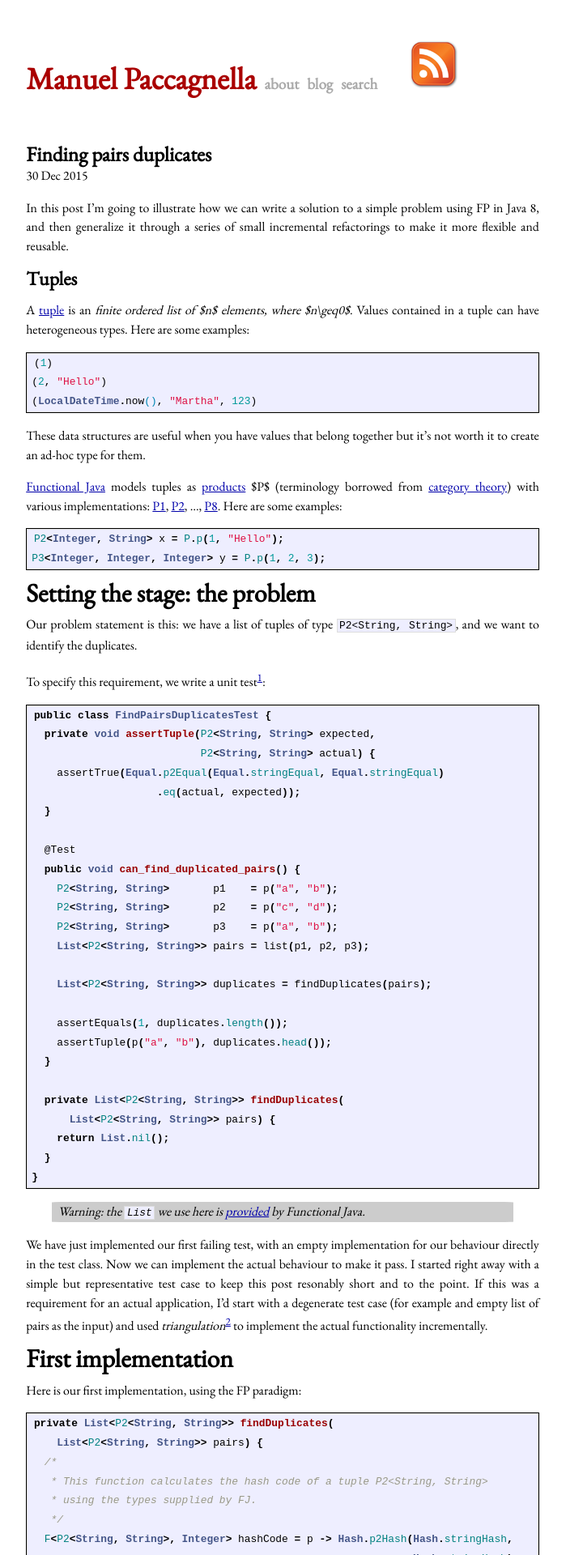
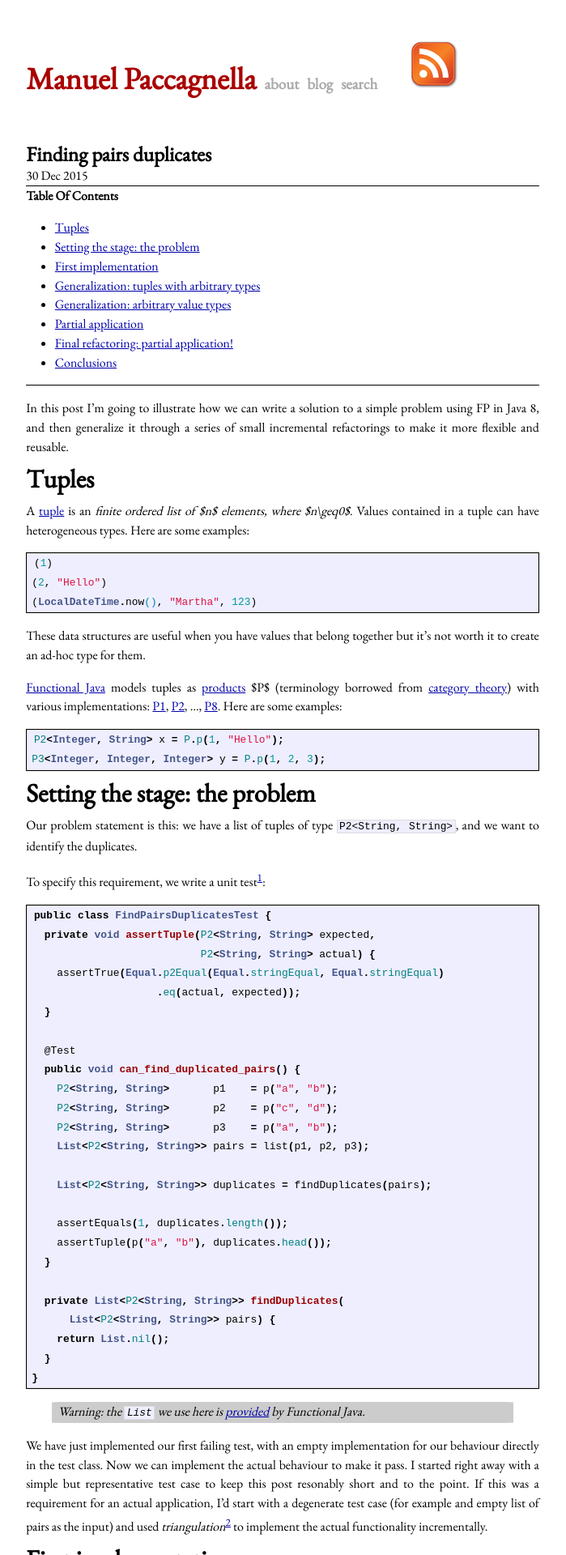
Before and after one commit to manuelp/manuelp.github.io, a Jekyll site: the page built from _posts/2015-12-30-pairs-duplicates.markdown, in a window 1280 px wide. Shown: the top 1920 px of the page at 81% size, without its empty margins (291-990 px from the left). Built offline with Jekyll 4.4.1, drawn with Linux system fonts in a browser that asks for light colours; some web fonts are replaced; some of the changed lines change nothing that is shown.

Commit message:
Introduced automatic TOC

```diff
--- /dev/null
+++ b/_includes/toc.html
@@ -0,0 +1,189 @@
+{% capture tocWorkspace %}
+    {% comment %}
+        Copyright (c) 2017 Vladimir "allejo" Jimenez
+
+        Permission is hereby granted, free of charge, to any person
+        obtaining a copy of this software and associated documentation
+        files (the "Software"), to deal in the Software without
+        restriction, including without limitation the rights to use,
+        copy, modify, merge, publish, distribute, sublicense, and/or sell
+        copies of the Software, and to permit persons to whom the
+        Software is furnished to do so, subject to the following
+        conditions:
+
+        The above copyright notice and this permission notice shall be
+        included in all copies or substantial portions of the Software.
+
+        THE SOFTWARE IS PROVIDED "AS IS", WITHOUT WARRANTY OF ANY KIND,
+        EXPRESS OR IMPLIED, INCLUDING BUT NOT LIMITED TO THE WARRANTIES
+        OF MERCHANTABILITY, FITNESS FOR A PARTICULAR PURPOSE AND
+        NONINFRINGEMENT. IN NO EVENT SHALL THE AUTHORS OR COPYRIGHT
+        HOLDERS BE LIABLE FOR ANY CLAIM, DAMAGES OR OTHER LIABILITY,
+        WHETHER IN AN ACTION OF CONTRACT, TORT OR OTHERWISE, ARISING
+        FROM, OUT OF OR IN CONNECTION WITH THE SOFTWARE OR THE USE OR
+        OTHER DEALINGS IN THE SOFTWARE.
+    {% endcomment %}
+    {% comment %}
+        Version 1.2.1
+          https://github.com/allejo/jekyll-toc
+
+        "...like all things liquid - where there's a will, and ~36 hours to spare, there's usually a/some way" ~jaybe
+
+        Usage:
+            {% include toc.html html=content sanitize=true class="inline_toc" id="my_toc" h_min=2 h_max=3 %}
+
+        Parameters:
+            * html         (string) - the HTML of compiled markdown generated by kramdown in Jekyll
+
+        Optional Parameters:
+            * sanitize      (bool)   : false  - when set to true, the headers will be stripped of any HTML in the TOC
+            * class         (string) :   ''   - a CSS class assigned to the TOC
+            * id            (string) :   ''   - an ID to assigned to the TOC
+            * h_min         (int)    :   1    - the minimum TOC header level to use; any header lower than this value will be ignored
+            * h_max         (int)    :   6    - the maximum TOC header level to use; any header greater than this value will be ignored
+            * ordered       (bool)   : false  - when set to true, an ordered list will be outputted instead of an unordered list
+            * item_class    (string) :   ''   - add custom class(es) for each list item; has support for '%level%' placeholder, which is the current heading level
+            * submenu_class (string) :   ''   - add custom class(es) for each child group of headings; has support for '%level%' placeholder which is the current "submenu" heading level
+            * base_url      (string) :   ''   - add a base url to the TOC links for when your TOC is on another page than the actual content
+            * anchor_class  (string) :   ''   - add custom class(es) for each anchor element
+            * skip_no_ids   (bool)   : false  - skip headers that do not have an `id` attribute
+            * flat_toc      (bool)   : false  - when set to true, the TOC will be a single level list
+
+        Output:
+            An ordered or unordered list representing the table of contents of a markdown block. This snippet will only
+            generate the table of contents and will NOT output the markdown given to it
+    {% endcomment %}
+
+    {% capture newline %}
+    {% endcapture %}
+    {% assign newline = newline | rstrip %} <!-- Remove the extra spacing but preserve the newline -->
+
+    {% capture deprecation_warnings %}{% endcapture %}
+
+    {% if include.baseurl %}
+        {% capture deprecation_warnings %}{{ deprecation_warnings }}<!-- jekyll-toc :: "baseurl" has been deprecated, use "base_url" instead -->{{ newline }}{% endcapture %}
+    {% endif %}
+
+    {% if include.skipNoIDs %}
+        {% capture deprecation_warnings %}{{ deprecation_warnings }}<!-- jekyll-toc :: "skipNoIDs" has been deprecated, use "skip_no_ids" instead -->{{ newline }}{% endcapture %}
+    {% endif %}
+
+    {% capture jekyll_toc %}{% endcapture %}
+    {% assign orderedList = include.ordered | default: false %}
+    {% assign flatToc = include.flat_toc | default: false %}
+    {% assign baseURL = include.base_url | default: include.baseurl | default: '' %}
+    {% assign skipNoIDs = include.skip_no_ids | default: include.skipNoIDs | default: false %}
+    {% assign minHeader = include.h_min | default: 1 %}
+    {% assign maxHeader = include.h_max | default: 6 %}
+    {% assign nodes = include.html | strip | split: '<h' %}
+
+    {% assign firstHeader = true %}
+    {% assign currLevel = 0 %}
+    {% assign lastLevel = 0 %}
+
+    {% capture listModifier %}{% if orderedList %}ol{% else %}ul{% endif %}{% endcapture %}
+
+    {% for node in nodes %}
+        {% if node == "" %}
+            {% continue %}
+        {% endif %}
+
+        {% assign currLevel = node | replace: '"', '' | slice: 0, 1 | times: 1 %}
+
+        {% if currLevel < minHeader or currLevel > maxHeader %}
+            {% continue %}
+        {% endif %}
+
+        {% assign _workspace = node | split: '</h' %}
+
+        {% assign _idWorkspace = _workspace[0] | split: 'id="' %}
+        {% assign _idWorkspace = _idWorkspace[1] | split: '"' %}
+        {% assign htmlID = _idWorkspace[0] %}
+
+        {% assign _classWorkspace = _workspace[0] | split: 'class="' %}
+        {% assign _classWorkspace = _classWorkspace[1] | split: '"' %}
+        {% assign htmlClass = _classWorkspace[0] %}
+
+        {% if htmlClass contains "no_toc" %}
+            {% continue %}
+        {% endif %}
+
+        {% if firstHeader %}
+            {% assign minHeader = currLevel %}
+        {% endif %}
+
+        {% capture _hAttrToStrip %}{{ _workspace[0] | split: '>' | first }}>{% endcapture %}
+        {% assign header = _workspace[0] | replace: _hAttrToStrip, '' %}
+
+        {% if include.item_class and include.item_class != blank %}
+            {% capture listItemClass %} class="{{ include.item_class | replace: '%level%', currLevel | split: '.' | join: ' ' }}"{% endcapture %}
+        {% endif %}
+
+        {% if include.submenu_class and include.submenu_class != blank %}
+            {% assign subMenuLevel = currLevel | minus: 1 %}
+            {% capture subMenuClass %} class="{{ include.submenu_class | replace: '%level%', subMenuLevel | split: '.' | join: ' ' }}"{% endcapture %}
+        {% endif %}
+
+        {% capture anchorBody %}{% if include.sanitize %}{{ header | strip_html }}{% else %}{{ header }}{% endif %}{% endcapture %}
+
+        {% if htmlID %}
+            {% capture anchorAttributes %} href="{% if baseURL %}{{ baseURL }}{% endif %}#{{ htmlID }}"{% endcapture %}
+
+            {% if include.anchor_class %}
+                {% capture anchorAttributes %}{{ anchorAttributes }} class="{{ include.anchor_class | split: '.' | join: ' ' }}"{% endcapture %}
+            {% endif %}
+
+            {% capture listItem %}<a{{ anchorAttributes }}>{{ anchorBody }}</a>{% endcapture %}
+        {% elsif skipNoIDs == true %}
+            {% continue %}
+        {% else %}
+            {% capture listItem %}{{ anchorBody }}{% endcapture %}
+        {% endif %}
+
+        {% if currLevel > lastLevel and flatToc == false %}
+            {% capture jekyll_toc %}{{ jekyll_toc }}<{{ listModifier }}{{ subMenuClass }}>{% endcapture %}
+        {% elsif currLevel < lastLevel and flatToc == false %}
+            {% assign repeatCount = lastLevel | minus: currLevel %}
+
+            {% for i in (1..repeatCount) %}
+                {% capture jekyll_toc %}{{ jekyll_toc }}</li></{{ listModifier }}>{% endcapture %}
+            {% endfor %}
+
+            {% capture jekyll_toc %}{{ jekyll_toc }}</li>{% endcapture %}
+        {% else %}
+            {% capture jekyll_toc %}{{ jekyll_toc }}</li>{% endcapture %}
+        {% endif %}
+
+        {% capture jekyll_toc %}{{ jekyll_toc }}<li{{ listItemClass }}>{{ listItem }}{% endcapture %}
+
+        {% assign lastLevel = currLevel %}
+        {% assign firstHeader = false %}
+    {% endfor %}
+
+    {% if flatToc == true %}
+        {% assign repeatCount = 1 %}
+    {% else %}
+        {% assign repeatCount = minHeader | minus: 1 %}
+        {% assign repeatCount = lastLevel | minus: repeatCount %}
+    {% endif %}
+
+    {% for i in (1..repeatCount) %}
+        {% capture jekyll_toc %}{{ jekyll_toc }}</li></{{ listModifier }}>{% endcapture %}
+    {% endfor %}
+
+    {% if jekyll_toc != '' %}
+        {% assign rootAttributes = '' %}
+        {% if include.class and include.class != blank %}
+            {% capture rootAttributes %} class="{{ include.class | split: '.' | join: ' ' }}"{% endcapture %}
+        {% endif %}
+
+        {% if include.id and include.id != blank %}
+            {% capture rootAttributes %}{{ rootAttributes }} id="{{ include.id }}"{% endcapture %}
+        {% endif %}
+
+        {% if rootAttributes %}
+            {% assign nodes = jekyll_toc | split: '>' %}
+            {% capture jekyll_toc %}<{{ listModifier }}{{ rootAttributes }}>{{ nodes | shift | join: '>' }}>{% endcapture %}
+        {% endif %}
+    {% endif %}
+{% endcapture %}{% assign tocWorkspace = '' %}{{ deprecation_warnings }}{{ jekyll_toc -}}
--- a/_layouts/post.html
+++ b/_layouts/post.html
@@ -5,6 +5,14 @@
 <div id="post">
   <h1 id="title">{{page.title}}</h1>
   {{page.date | date_to_string}}
+
+  {% if page.withtoc == true %}
+  <div id="toc">
+    <span id="title">Table Of Contents</span>
+    {% include toc.html html=content flat_toc=true %}
+  </div>
+  {% endif %}
+
   {{ content }}
 </div>
 
--- a/_posts/2015-12-30-pairs-duplicates.markdown
+++ b/_posts/2015-12-30-pairs-duplicates.markdown
@@ -7,7 +7,7 @@
 
 In this post I'm going to illustrate how we can write a solution to a simple problem using FP in Java 8, and then generalize it through a series of small incremental refactorings to make it more flexible and reusable.
 
-## Tuples
+# Tuples
 
 A [tuple](https://en.wikipedia.org/wiki/Tuple) is an *finite ordered list of $n$ elements, where $n\geq0$*. Values contained in a tuple can have heterogeneous types. Here are some examples:
 
--- a/css/screen.css
+++ b/css/screen.css
@@ -218,13 +218,19 @@
 /*
 /*****************************************************************************/
 
-#post {
-
-}
-
 /* standard */
 #post #title {
     font-size: 160%;
+}
+
+#post #toc {
+    border-top: black 1px solid;
+    border-bottom: black 1px solid;
+}
+
+#post #toc #title {
+    font-size: 1em;
+    font-weight: bold;
 }
 
 #post pre {
```
